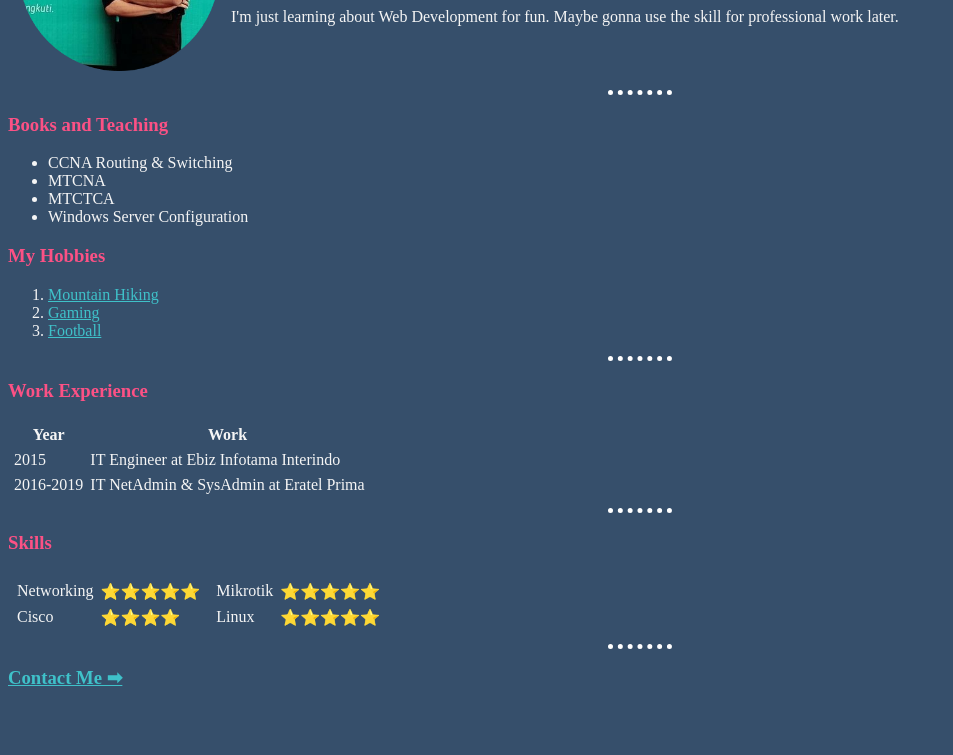
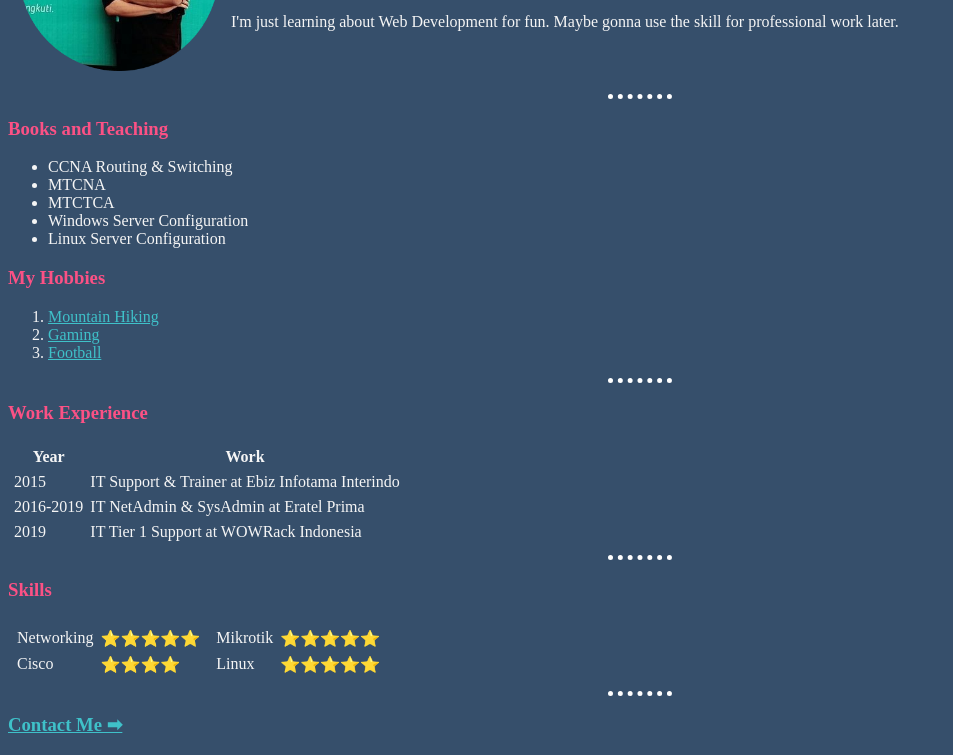
Before and after one commit to rofiq-s/cv, a plain HTML site: page index.html in a window 1280 px wide. Shown: the part 148-903 px from the top of the page, without its empty margins (0-953 px from the left). Before the commit the page ends 856 px from the top, so only its background shows below. Drawn offline with Linux system fonts and the light colour scheme.

Commit message:
update cv details

```diff
--- a/index.html
+++ b/index.html
@@ -1,3 +1,4 @@
+<!DOCTYPE html>
 <html lang="en" dir="ltr">
 
 <head>
@@ -27,6 +28,7 @@
     <li>MTCNA</li>
     <li>MTCTCA</li>
     <li>Windows Server Configuration</li>
+    <li>Linux Server Configuration</li>
   </ul>
   <h3>My Hobbies</h3>
   <ol>
@@ -46,11 +48,15 @@
     <tbody>
       <tr>
         <td>2015</td>
-        <td>IT Engineer at Ebiz Infotama Interindo</td>
+        <td>IT Support & Trainer at Ebiz Infotama Interindo</td>
       </tr>
       <tr>
         <td>2016-2019</td>
         <td>IT NetAdmin & SysAdmin at Eratel Prima</td>
+      </tr>
+      <tr>
+        <td>2019</td>
+        <td>IT Tier 1 Support at WOWRack Indonesia</td>
       </tr>
     </tbody>
   </table>
```
